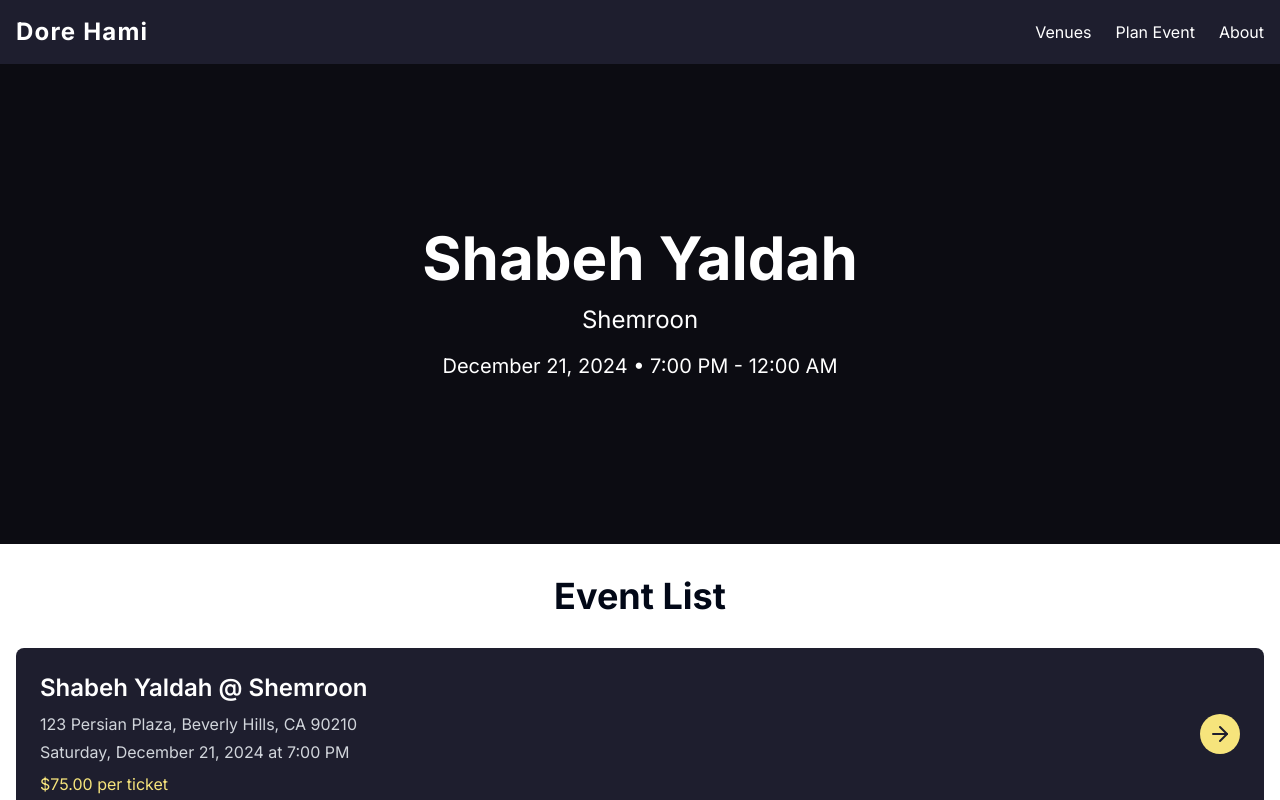
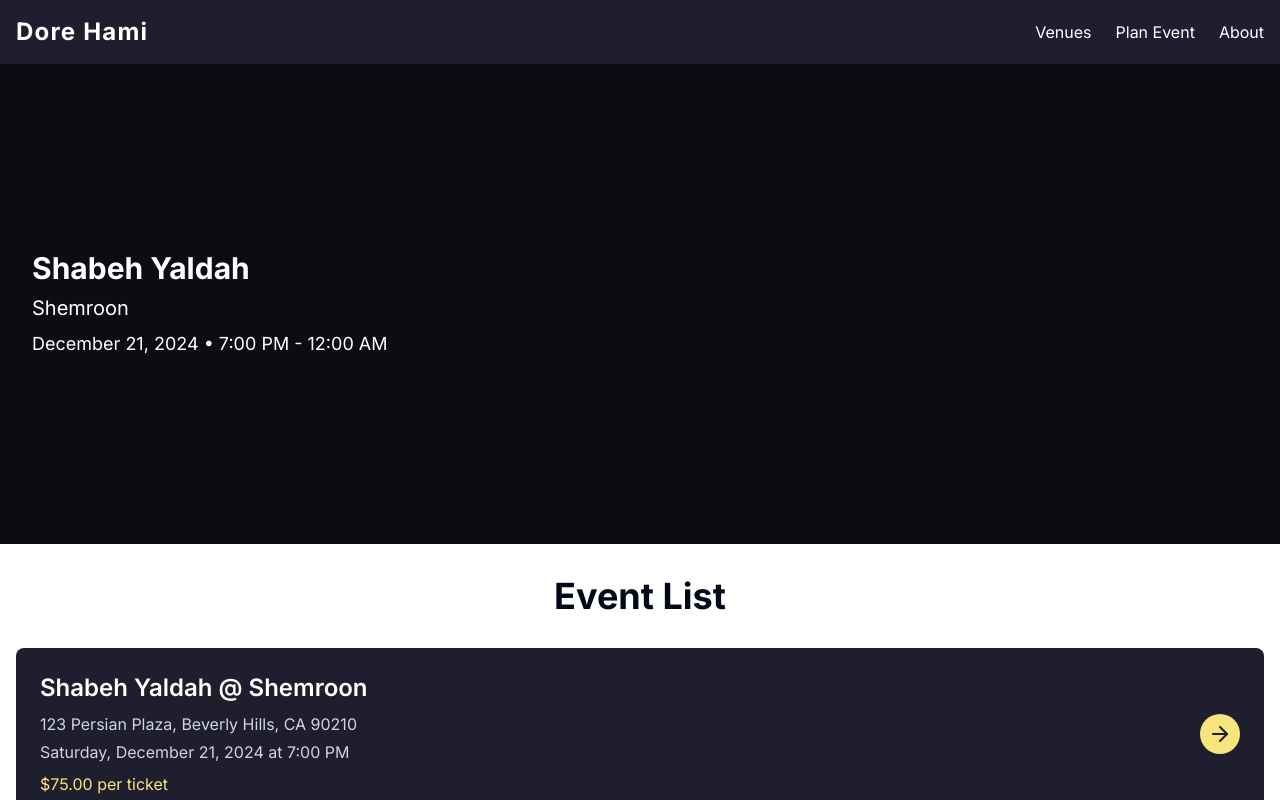
Before and after one commit to saberrg/evenCal, a Next.js app: page / in a window 1280 px wide. Shown: the top 800 px of the page. Built offline with nearby package versions, Linux system fonts and the light colour scheme.

Commit message:
hero section update

```diff
--- a/app/components/hero-section.tsx
+++ b/app/components/hero-section.tsx
@@ -13,11 +13,11 @@ export function HeroSection({ imageUrl, title, venue, date, time }: HeroSectionP
         {/* Add your hero image here */}
         <div className="absolute inset-0 bg-black/60" />
       </div>
-      <div className="relative h-full flex items-center justify-center">
-        <div className="text-center space-y-4">
-          <h1 className="text-4xl md:text-6xl font-bold">{title}</h1>
-          <p className="text-xl md:text-2xl">{venue}</p>
-          <p className="text-lg md:text-xl">
+      <div className="relative h-full flex items-center justify-start pl-8">
+        <div className="text-left space-y-2">
+          <h1 className="text-2xl md:text-3xl font-bold">{title}</h1>
+          <p className="text-lg md:text-xl">{venue}</p>
+          <p className="text-md md:text-lg">
             {date} • {time}
           </p>
         </div>
```
